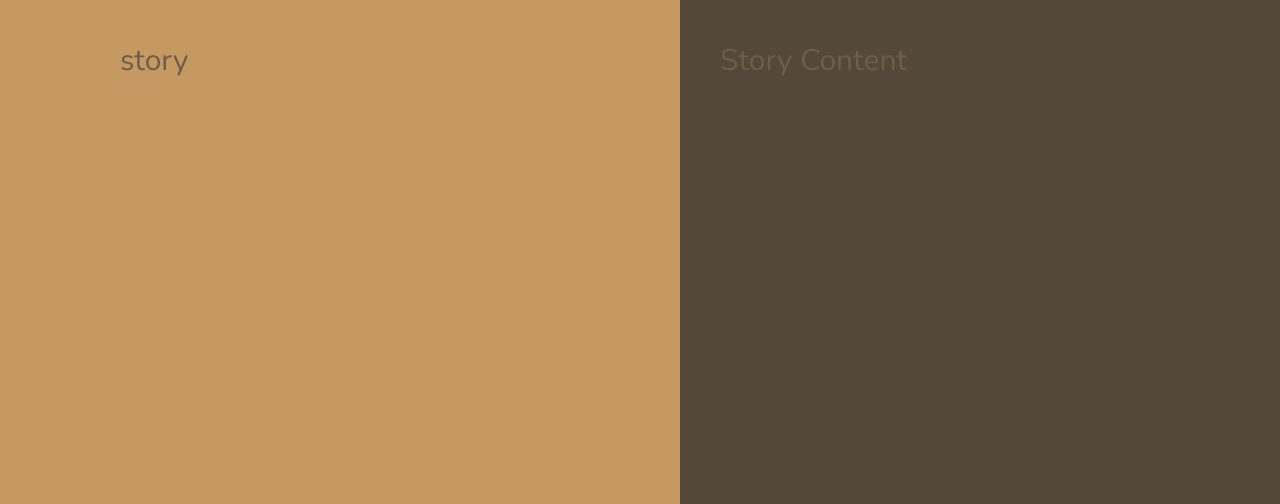
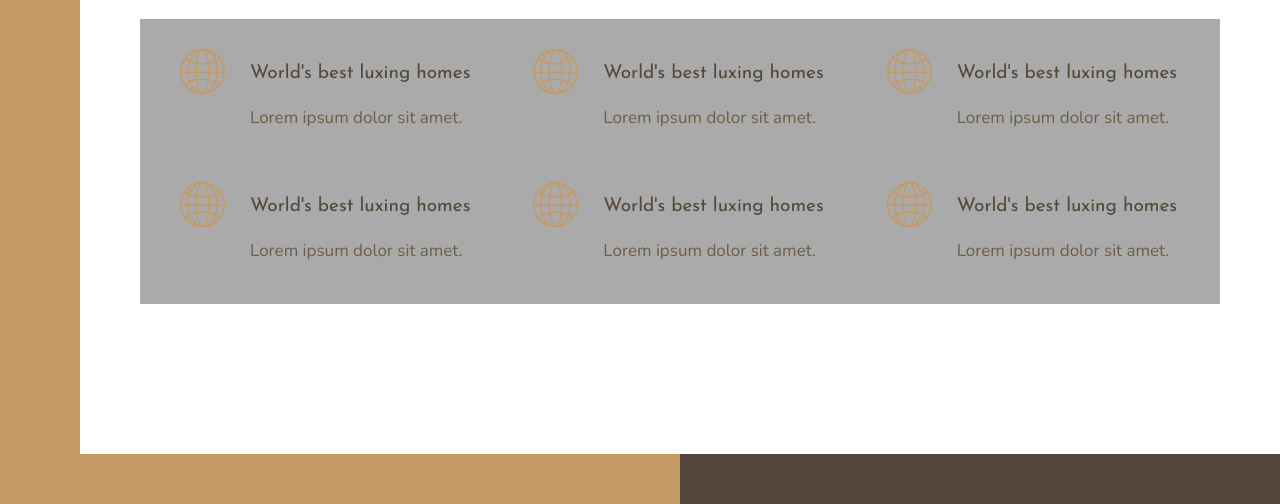
Before and after one commit to ghoul007/Ntr-scss, a website: page index.html in a window 1280 px wide. Shown: the part 771-1275 px from the top of the page. Drawn offline with nearby package versions, Linux system fonts and the light colour scheme.

Commit message:
add feature component

```diff
--- a/index.html
+++ b/index.html
@@ -20,7 +20,52 @@
 
         <div class="realtors">realtors</div>
 
-        <div class="features">features</div>
+        <div class="features">
+            <div class="feature">
+                <svg class="feature__icon">
+                    <use xlink:href="img/sprite.svg#icon-global"></use>
+                </svg>
+                <h4 class="heading-4 heading-4--dark">World's best luxing homes</h4>
+                <p class="feature__text">Lorem ipsum dolor sit amet.</p>
+            </div>
+            <div class="feature">
+                <svg class="feature__icon">
+                    <use xlink:href="img/sprite.svg#icon-global"></use>
+                </svg>
+                <h4 class="heading-4 heading-4--dark">World's best luxing homes</h4>
+                <p class="feature__text">Lorem ipsum dolor sit amet.</p>
+            </div>
+            <div class="feature">
+                <svg class="feature__icon">
+                    <use xlink:href="img/sprite.svg#icon-global"></use>
+                </svg>
+                <h4 class="heading-4 heading-4--dark">World's best luxing homes</h4>
+                <p class="feature__text">Lorem ipsum dolor sit amet.</p>
+            </div>
+            <div class="feature">
+                <svg class="feature__icon">
+                    <use xlink:href="img/sprite.svg#icon-global"></use>
+                </svg>
+                <h4 class="heading-4 heading-4--dark">World's best luxing homes</h4>
+                <p class="feature__text">Lorem ipsum dolor sit amet.</p>
+            </div>
+            <div class="feature">
+                <svg class="feature__icon">
+                    <use xlink:href="img/sprite.svg#icon-global"></use>
+                </svg>
+                <h4 class="heading-4 heading-4--dark">World's best luxing homes</h4>
+                <p class="feature__text">Lorem ipsum dolor sit amet.</p>
+            </div>
+            <div class="feature">
+                <svg class="feature__icon">
+                    <use xlink:href="img/sprite.svg#icon-global"></use>
+                </svg>
+                <h4 class="heading-4 heading-4--dark">World's best luxing homes</h4>
+                <p class="feature__text">Lorem ipsum dolor sit amet.</p>
+            </div>
+
+
+        </div>
 
 
         <div class="story__pictures"> story </div>
--- a/sass/_features.scss
+++ b/sass/_features.scss
@@ -1,5 +1,33 @@
 .features{
     background-color: $color-grey-light-2;
     grid-column: center-start / center-end;
+    display: grid;
+    // grid-template-columns: repeat(3, 1fr);
+    grid-template-columns: repeat(auto-fit, minmax(25rem, 1fr));
+    grid-gap: 6rem;
+    margin:15rem 0 ;
+
 
 }
+
+
+.feature{
+
+    display: grid;
+    grid-template-columns: min-content 1fr;
+    grid-row-gap: 1.5rem;
+    grid-column-gap: 2.5rem;
+
+    &__icon{
+        fill: $color-primary;
+        width: 4.5rem;
+        height:4.5rem;
+        grid-row: 1 / span 2;
+        transform: translateY(-1rem)
+
+    }
+
+    &__text{
+        font-size: 1.7rem;
+    }
+}
--- a/sass/_typography.scss
+++ b/sass/_typography.scss
@@ -0,0 +1,29 @@
+%heading{
+    font-family: $font-display;
+    font-weight: 400;
+}
+
+.heading-1{
+    @extend %heading;
+}
+
+.heading-2{
+    @extend %heading;
+}
+
+.heading-3{
+    @extend %heading;
+}
+
+.heading-4{
+    @extend %heading;
+    font-size: 1.9rem;
+
+    &--light{
+        color: $color-grey-light-1
+    }
+
+    &--dark{
+        color: $color-grey-dark-1;
+    }
+}
```
Also changed, not shown: css/style.css.
